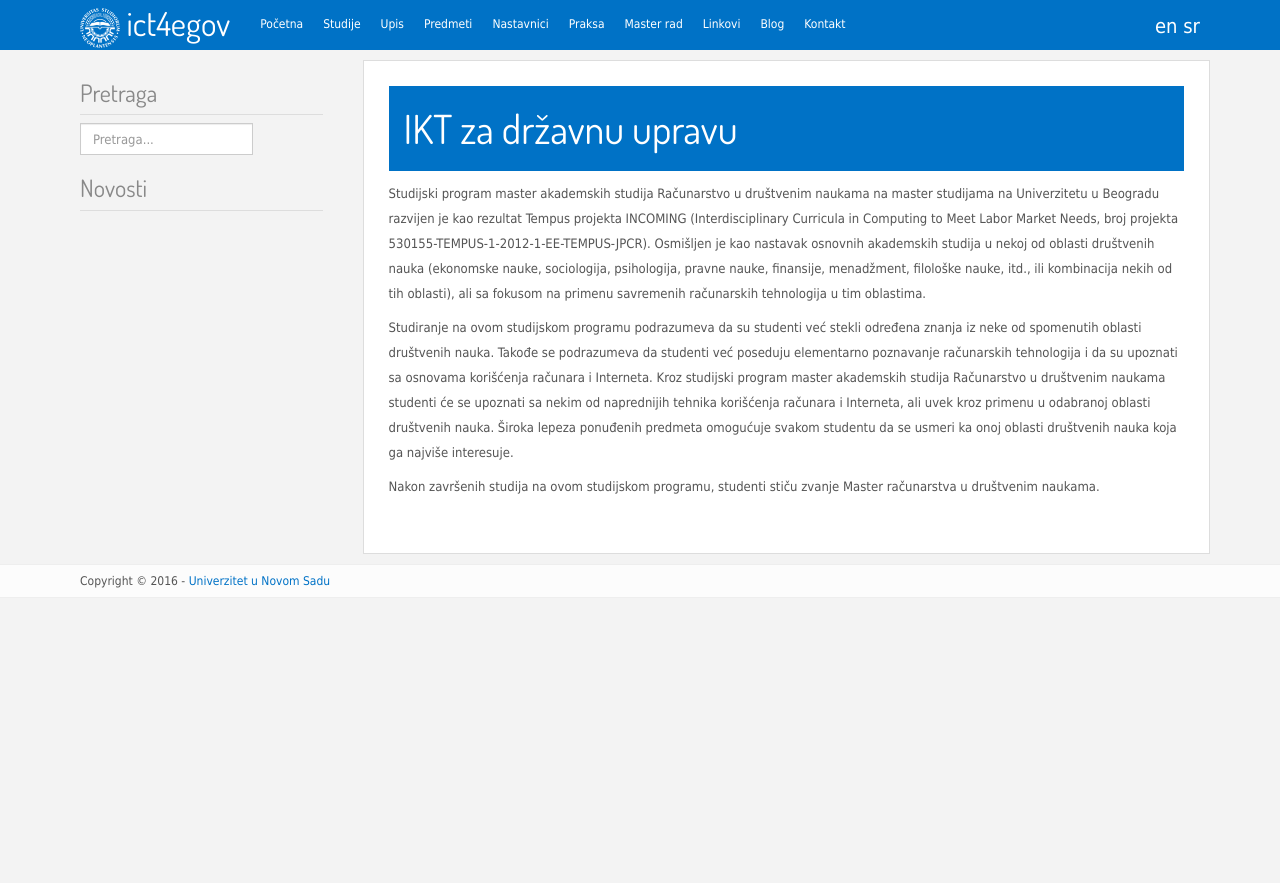
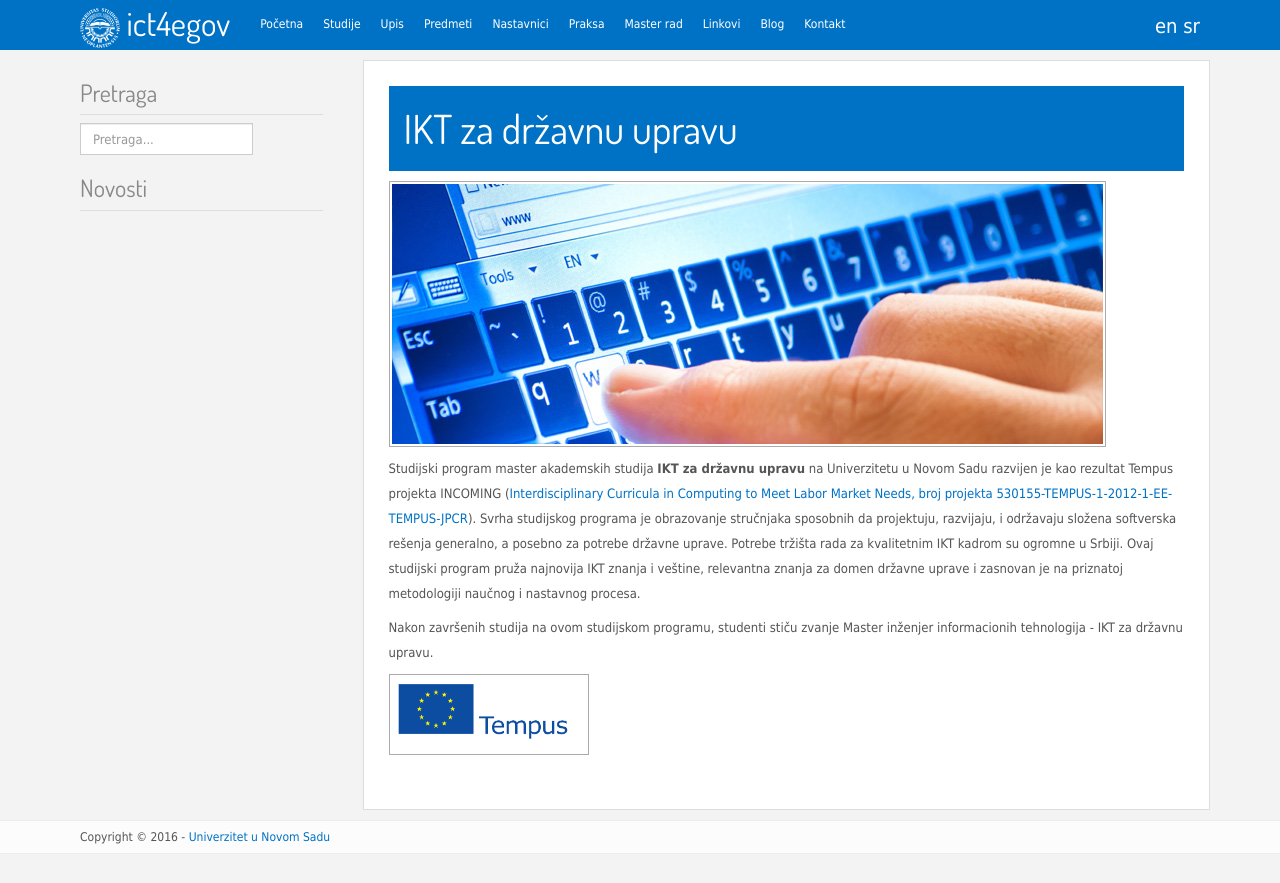
Before and after one commit to unsftn/ict4egov, a Jekyll site: the page built from index.md, in a window 1280 px wide. Shown: the top 883 px of the page. Built offline with Jekyll 4.4.1, drawn with Linux system fonts in a browser that asks for light colours.

Commit message:
Napravljen home page.

```diff
--- a/index.md
+++ b/index.md
@@ -5,8 +5,20 @@ lang: sr
 ref: index
 ---
 
-Studijski program master akademskih studija Računarstvo u društvenim naukama na master studijama na Univerzitetu u Beogradu razvijen je kao rezultat Tempus projekta INCOMING (Interdisciplinary Curricula in Computing to Meet Labor Market Needs, broj projekta 530155-TEMPUS-1-2012-1-EE-TEMPUS-JPCR). Osmišljen je kao nastavak osnovnih akademskih studija u nekoj od oblasti društvenih nauka (ekonomske nauke, sociologija, psihologija, pravne nauke, finansije, menadžment, filološke nauke, itd., ili kombinacija nekih od tih oblasti), ali sa fokusom na primenu savremenih računarskih tehnologija u tim oblastima.
+<img src="img/home.jpg"/>
 
-Studiranje na ovom studijskom programu podrazumeva da su studenti već stekli određena znanja iz neke od spomenutih oblasti društvenih nauka. Takođe se podrazumeva da studenti već poseduju elementarno poznavanje računarskih tehnologija i da su upoznati sa osnovama korišćenja računara i Interneta. Kroz studijski program master akademskih studija Računarstvo u društvenim naukama studenti će se upoznati sa nekim od naprednijih tehnika korišćenja računara i Interneta, ali uvek kroz primenu u odabranoj oblasti društvenih nauka. Široka lepeza ponuđenih predmeta omogućuje svakom studentu da se usmeri ka onoj oblasti društvenih nauka koja ga najviše interesuje.
+Studijski program master akademskih studija **IKT za državnu upravu** na
+Univerzitetu u Novom Sadu razvijen je kao rezultat Tempus projekta INCOMING
+([Interdisciplinary Curricula in Computing to Meet Labor Market Needs, broj
+projekta 530155-TEMPUS-1-2012-1-EE-TEMPUS-JPCR](http://tempus-incoming.eu)).
+Svrha studijskog programa je obrazovanje stručnjaka sposobnih da projektuju,
+razvijaju, i održavaju složena softverska rešenja generalno, a posebno za
+potrebe državne uprave. Potrebe tržišta rada za kvalitetnim IKT kadrom su
+ogromne u Srbiji. Ovaj studijski program pruža najnovija IKT znanja i veštine,
+relevantna znanja za domen državne uprave i zasnovan je na priznatoj
+metodologiji naučnog i nastavnog procesa.
 
-Nakon završenih studija na ovom studijskom programu, studenti stiču zvanje Master računarstva u društvenim naukama.
+Nakon završenih studija na ovom studijskom programu, studenti stiču zvanje
+Master inženjer informacionih tehnologija - IKT za državnu upravu.
+
+<img src="img/eu_flag_tempus.png" width="200"/>
```
Also changed, not shown: index_en.md (+15 -3 lines), img/eu_flag_tempus.png (added), img/home.jpg (added), img/site_logo.png (added).
